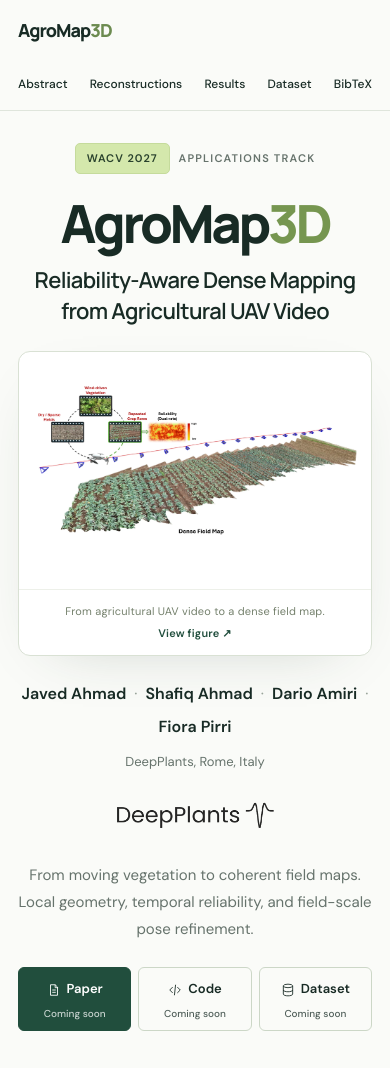
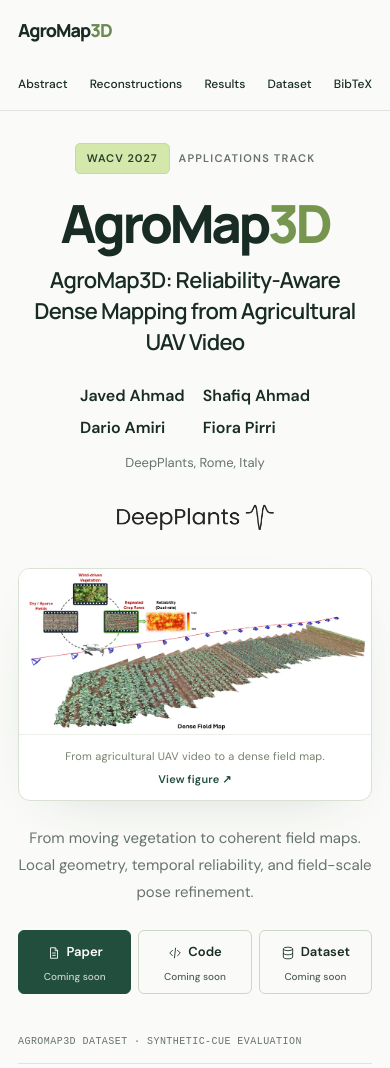
Before and after one commit to deepplants/agromap3d, a plain HTML site: page index.html in a window 390 px wide. Shown: the top 1068 px of the page. Drawn offline with Linux system fonts and the light colour scheme.

Commit message:
Refine hero layout and enable muted demo autoplay

```diff
--- a/index.html
+++ b/index.html
@@ -20,9 +20,9 @@
   <link rel="canonical" href="https://deepplants.github.io/agromap3d/">
   <meta property="og:url" content="https://deepplants.github.io/agromap3d/">
   <link rel="icon" href="assets/favicon.svg" type="image/svg+xml">
-  <link rel="stylesheet" href="styles.css?v=20261111-hero">
+  <link rel="stylesheet" href="styles.css?v=20261111-hero2">
   <script src="site-config.js" defer></script>
-  <script src="script.js" defer></script>
+  <script src="script.js?v=20261111-video" defer></script>
 </head>
 <body>
   <a class="skip" href="#main">Skip to content</a>
@@ -39,18 +39,20 @@
       <div class="hero-heading">
         <div class="eyebrow"><span class="conference">WACV 2027</span><span>Applications Track</span></div>
         <h1 id="project-title">AgroMap<span>3D</span></h1>
-        <p class="paper-title">Reliability-Aware Dense Mapping<br class="desktop-break"> from Agricultural UAV Video</p>
+        <p class="paper-title">AgroMap3D: Reliability-Aware Dense Mapping from Agricultural UAV Video</p>
       </div>
-      <figure class="hero-visual">
-        <img class="hero-teaser" src="assets/images/teaser.webp" width="1900" height="1245" alt="AgroMap3D combines local geometry and dual-rate reliability to assemble a dense field map from UAV video of repetitive crops, dry vegetation, and wind-driven vegetation" fetchpriority="high">
-        <figcaption><span>From agricultural UAV video to a dense field map.</span><a href="assets/images/teaser.webp" target="_blank" rel="noopener" aria-label="View the introductory figure at full size">View figure ↗</a></figcaption>
-      </figure>
-      <div class="hero-details">
+      <div class="hero-authorship">
         <div class="authors" aria-label="Authors"><span class="author">Javed Ahmad</span><span aria-hidden="true">·</span><span class="author">Shafiq Ahmad</span><span aria-hidden="true">·</span><span class="author">Dario Amiri</span><span aria-hidden="true">·</span><span class="author">Fiora Pirri</span></div>
         <div class="affiliations">DeepPlants, Rome, Italy</div>
         <div class="institution-logos" aria-label="Research affiliation">
           <a class="institution-logo deepplants-logo" href="https://deepplants.com/" target="_blank" rel="noopener" aria-label="DeepPlants official website"><img src="assets/logos/deepplants.png" width="300" height="100" alt="DeepPlants"></a>
         </div>
+      </div>
+      <figure class="hero-visual">
+        <div class="hero-teaser-crop"><img class="hero-teaser" src="assets/images/teaser.webp" width="1900" height="1245" alt="AgroMap3D combines local geometry and dual-rate reliability to assemble a dense field map from UAV video of repetitive crops, dry vegetation, and wind-driven vegetation" fetchpriority="high"></div>
+        <figcaption><span>From agricultural UAV video to a dense field map.</span><a href="assets/images/teaser.webp" target="_blank" rel="noopener" aria-label="View the introductory figure at full size">View figure ↗</a></figcaption>
+      </figure>
+      <div class="hero-details">
         <p class="hero-description">From moving vegetation to coherent field maps.<br> Local geometry, temporal reliability, and field-scale pose refinement.</p>
         <div class="resource-actions" aria-label="Project resources">
           <a class="button primary" data-paper href="mailto:javed@deepplants.com?subject=AgroMap3D%20paper"><svg viewBox="0 0 24 24" aria-hidden="true"><path d="M14 3H6v18h12V7Zm0 0v5h5M9 12h6m-6 4h6"/></svg>Paper <span class="button-status" data-paper-status>Coming soon</span></a>
@@ -82,7 +84,7 @@
     <section id="demos" class="section wrap" aria-labelledby="demos-title">
       <div class="section-top"><div><div class="section-label">02 / RECONSTRUCTIONS</div><h2 id="demos-title">See the reconstruction.</h2></div></div>
       <article class="demo featured-demo">
-        <div class="demo-media" data-video-slot="overview"><img src="assets/images/reconstruction.webp" width="1900" height="957" loading="lazy" alt="Preview of the AgroMap3D reconstruction video"></div>
+        <div class="demo-media" data-video-slot="overview"><img src="assets/images/demo-poster.webp" width="1280" height="720" loading="lazy" alt="Frame from the AgroMap3D demo showing repeated-crop reconstruction with its source RGB view"></div>
         <div class="demo-caption"><p>Repetitive crops · Dry vineyard · Wind-driven vegetation</p></div>
       </article>
     </section>
--- a/script.js
+++ b/script.js
@@ -71,8 +71,9 @@
       });
     } else {
       const video = document.createElement("video");
-      video.src = url.href; video.controls = true; video.preload = "none";
-      video.playsInline = true;
+      video.controls = true; video.preload = "metadata";
+      video.autoplay = true; video.muted = true; video.defaultMuted = true;
+      video.loop = true; video.playsInline = true; video.src = url.href;
       if (poster) video.poster = poster;
       video.setAttribute("aria-label", title);
       if (videoConfig.captions) {
@@ -81,6 +82,8 @@
         track.src = videoConfig.captions; video.append(track);
       }
       slot.append(video);
+      // Native controls remain available if the browser blocks autoplay.
+      video.play().catch(() => {});
     }
   });
   const copy = document.getElementById("copy-citation");
--- a/styles.css
+++ b/styles.css
@@ -112,10 +112,10 @@
 
 /* Center the title, paper figure, and author information as one opening section. */
 .hero{display:flex;flex-direction:column;gap:32px;text-align:center;padding-top:56px}
-.hero-heading,.hero-details{width:100%;max-width:none;min-width:0}
+.hero-heading,.hero-authorship,.hero-details{width:100%;max-width:none;min-width:0}
 .hero .eyebrow,.hero .authors,.hero .institution-logos{justify-content:center}
-.hero .paper-title{max-width:820px;margin-inline:auto}
-.hero .hero-visual{width:100%;max-width:1000px;align-self:center;margin:0 auto}
+.hero .paper-title{max-width:none;margin-inline:auto;font-size:clamp(20px,2.05vw,28px);white-space:nowrap}
+.hero .hero-visual{width:100%;max-width:none;align-self:center;margin:0 auto}
 .hero .hero-visual figcaption{text-align:left}
 .hero .authors{column-gap:12px}
 .hero .affiliations{margin-top:8px}
@@ -123,16 +123,22 @@
 .hero .institution-logo{display:block;width:180px;height:auto;padding:0;border:0;border-radius:0;background:transparent}
 .hero .institution-logo img{width:100%;height:auto;max-height:none;filter:brightness(0) saturate(100%);opacity:.85}
 .hero .institution-logo:hover{outline:none}
-.hero .hero-description{max-width:760px;margin:22px auto 0}
+.hero .hero-description{max-width:760px;margin:0 auto}
 .hero .resource-actions{width:100%;max-width:540px;margin:26px auto 0}
 @media(min-width:1450px){.hero{padding-top:68px;gap:36px}}
 @media(max-width:860px){.hero{padding-top:42px;gap:28px}.hero .hero-description br{display:initial}}
 @media(max-width:580px){
  .hero{padding-top:32px;gap:24px}
- .hero .authors{gap:4px 8px}
+ .hero .authors{display:grid;grid-template-columns:repeat(2,max-content);gap:4px 18px}
+ .hero .authors>[aria-hidden]{display:none}
  .hero .institution-logo{width:160px}
- .hero .hero-description{margin-top:20px}
+ .hero .hero-description{margin-top:0}
  .hero .hero-description br{display:none}
  .hero .resource-actions{margin-top:24px}
  .hero .hero-visual figcaption{flex-wrap:wrap;justify-content:center;text-align:center;gap:4px 12px}
 }
+
+/* Trim only the original figure's blank top and bottom margins, at every size. */
+.hero-teaser-crop{position:relative;aspect-ratio:1900 / 890;overflow:hidden}
+.hero .hero-teaser{position:absolute;top:0;left:0;width:100%;height:auto;padding:0;transform:translateY(-9.638554%)}
+@media(max-width:760px){.hero .paper-title{white-space:normal;font-size:22px}}
```
Also changed, not shown: assets/images/demo-poster.webp (added).
